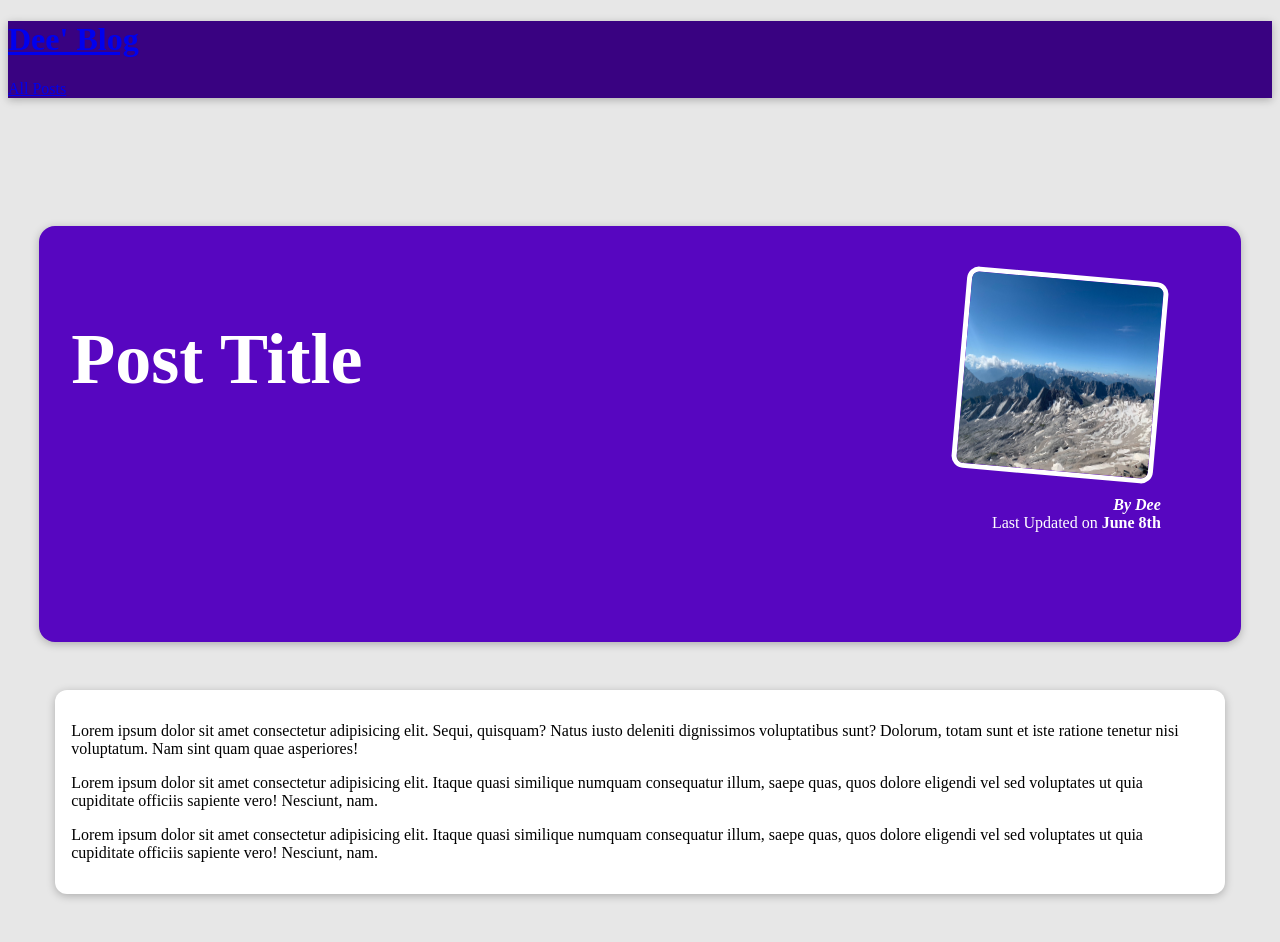
After one commit to rharshitaaa21/verses-n-verve, a Django app: page /posts/1/ in a window 1280 px wide. The commit adds this page. Run offline with Django 4.2, Linux system fonts and the light colour scheme.

Commit message:
updated post details

```diff
--- /dev/null
+++ b/blog/static/blog/post-detail.css
@@ -0,0 +1,62 @@
+body {
+    background-color: #e7e7e7;
+  }
+
+  #main-navigation {
+    background-color: #390281;
+    box-shadow: 0 2px 8px rgba(0, 0, 0, 0.25);
+  }
+
+  #summary {
+    margin: 8rem auto 3rem auto;
+    padding: 2rem;
+    width: 90%;
+    max-width: 90rem;
+    border-radius: 16px;
+    background-color: #5706c0;
+    position: relative;
+    box-shadow: 0 2px 8px rgba(0, 0, 0, 0.25);
+    height: 22rem;
+  }
+
+  #summary h2 {
+    color: white;
+    font-size: 4.5rem;
+  }
+
+  #summary article {
+    position: absolute;
+    top: 2rem;
+    right: 3rem;
+    padding: 1rem 2rem;
+    border-radius: 12px;
+    text-align: right;
+    color: white;
+  }
+
+  #summary article img {
+    width: 12rem;
+    height: 12rem;
+    border-radius: 12px;
+    transform: rotateZ(5deg);
+    border: 5px solid white;
+    margin-bottom: 1rem;
+  }
+
+  #summary address {
+    font-weight: bold;
+  }
+
+  #summary time {
+    font-weight: bold;
+  }
+
+  main {
+    width: 90%;
+    max-width: 90rem;
+    margin: 3rem auto;
+    background-color: white;
+    padding: 1rem;
+    border-radius: 12px;
+    box-shadow: 0 2px 8px rgba(0, 0, 0, 0.25);
+  }
--- a/blog/templates/blog/includes/post.html
+++ b/blog/templates/blog/includes/post.html
@@ -1,8 +1,8 @@
 {% load static %}
 
 <li>
-    <article class="post">
-        <a href="">
+  <article class="post">
+    <a href="{% url 'post-detail-page' "the-mountains" %}">
           <img src="{% static "blog/images/mountains.jpg" %}" alt="Mountain Hiking"/>
           <div class="post__content">
             <h3>Mountain Hiking</h3>
--- a/blog/templates/blog/index.html
+++ b/blog/templates/blog/index.html
@@ -24,7 +24,9 @@ My Blog
   <h2>My Latest Thoughts</h2>
 
   <ul>
+    {% for post in posts %}
     {% include "blog/includes/post.html"%}
+    {% endfor %}
   </ul>
 </section>
 
--- /dev/null
+++ b/blog/templates/blog/post-detail.html
@@ -0,0 +1,41 @@
+{% extends 'base.html' %}
+{% load static %}
+ {% block title %}
+ This Post Title
+  {% endblock %}
+  {% block css_files %}
+
+
+<link rel="stylesheet" href=" {% static 'blog/post-detail.css' %} "/>
+
+{% endblock %}
+ {% block content %}
+<section id="summary">
+  <h2>Post Title</h2>
+  <article>
+    <img src=" {% static 'blog/images/mountains.jpg' %} " alt="Post Title" />
+    <address>By Dee</address>
+    <div>Last Updated on <time> June 8th </time></div>
+  </article>
+</section>
+
+<main>
+  <p>
+    Lorem ipsum dolor sit amet consectetur adipisicing elit. Sequi, quisquam?
+    Natus iusto deleniti dignissimos voluptatibus sunt? Dolorum, totam sunt et
+    iste ratione tenetur nisi voluptatum. Nam sint quam quae asperiores!
+  </p>
+
+  <p>
+    Lorem ipsum dolor sit amet consectetur adipisicing elit. Itaque quasi
+    similique numquam consequatur illum, saepe quas, quos dolore eligendi vel
+    sed voluptates ut quia cupiditate officiis sapiente vero! Nesciunt, nam.
+  </p>
+  <p>
+    Lorem ipsum dolor sit amet consectetur adipisicing elit. Itaque quasi
+    similique numquam consequatur illum, saepe quas, quos dolore eligendi vel
+    sed voluptates ut quia cupiditate officiis sapiente vero! Nesciunt, nam.
+  </p>
+</main>
+
+{% endblock %}
--- a/blog/urls.py
+++ b/blog/urls.py
@@ -5,5 +5,5 @@ from . import views
 urlpatterns = [
     path("",views.starting_page,name="starting-page"),
     path("posts/", views.posts, name="posts-page"),
-    path("posts/<slug:slug>", views.post_detail, name="post-detail-page")
+    path('posts/<slug:slug>/', views.post_detail, name='post-detail-page')
 ]
--- a/blog/views.py
+++ b/blog/views.py
@@ -1,16 +1,88 @@
 from django.shortcuts import render
+from datetime import date
 
-# Create your views here.
 
-# def index(request):
-#     pass
+
+all_posts = [
+    {
+        "slug": "hike-in-the-mountains",
+        "image": "mountains.jpg",
+        "author": "Maximilian",
+        "date": date(2021, 7, 21),
+        "title": "Mountain Hiking",
+        "excerpt": "There's nothing like the views you get when hiking in the mountains! And I wasn't even prepared for what happened whilst I was enjoying the view!",
+        "content": """
+          Lorem ipsum dolor sit amet consectetur adipisicing elit. Officiis nobis
+          aperiam est praesentium, quos iste consequuntur omnis exercitationem quam
+          velit labore vero culpa ad mollitia? Quis architecto ipsam nemo. Odio.
+
+          Lorem ipsum dolor sit amet consectetur adipisicing elit. Officiis nobis
+          aperiam est praesentium, quos iste consequuntur omnis exercitationem quam
+          velit labore vero culpa ad mollitia? Quis architecto ipsam nemo. Odio.
+
+          Lorem ipsum dolor sit amet consectetur adipisicing elit. Officiis nobis
+          aperiam est praesentium, quos iste consequuntur omnis exercitationem quam
+          velit labore vero culpa ad mollitia? Quis architecto ipsam nemo. Odio.
+        """
+    },
+    {
+        "slug": "programming-is-fun",
+        "image": "coding.jpg",
+        "author": "Maximilian",
+        "date": date(2022, 3, 10),
+        "title": "Programming Is Great!",
+        "excerpt": "Did you ever spend hours searching that one error in your code? Yep - that's what happened to me yesterday...",
+        "content": """
+          Lorem ipsum dolor sit amet consectetur adipisicing elit. Officiis nobis
+          aperiam est praesentium, quos iste consequuntur omnis exercitationem quam
+          velit labore vero culpa ad mollitia? Quis architecto ipsam nemo. Odio.
+
+          Lorem ipsum dolor sit amet consectetur adipisicing elit. Officiis nobis
+          aperiam est praesentium, quos iste consequuntur omnis exercitationem quam
+          velit labore vero culpa ad mollitia? Quis architecto ipsam nemo. Odio.
+
+          Lorem ipsum dolor sit amet consectetur adipisicing elit. Officiis nobis
+          aperiam est praesentium, quos iste consequuntur omnis exercitationem quam
+          velit labore vero culpa ad mollitia? Quis architecto ipsam nemo. Odio.
+        """
+    },
+    {
+        "slug": "into-the-woods",
+        "image": "woods.jpg",
+        "author": "Maximilian",
+        "date": date(2020, 8, 5),
+        "title": "Nature At Its Best",
+        "excerpt": "Nature is amazing! The amount of inspiration I get when walking in nature is incredible!",
+        "content": """
+          Lorem ipsum dolor sit amet consectetur adipisicing elit. Officiis nobis
+          aperiam est praesentium, quos iste consequuntur omnis exercitationem quam
+          velit labore vero culpa ad mollitia? Quis architecto ipsam nemo. Odio.
+
+          Lorem ipsum dolor sit amet consectetur adipisicing elit. Officiis nobis
+          aperiam est praesentium, quos iste consequuntur omnis exercitationem quam
+          velit labore vero culpa ad mollitia? Quis architecto ipsam nemo. Odio.
+
+          Lorem ipsum dolor sit amet consectetur adipisicing elit. Officiis nobis
+          aperiam est praesentium, quos iste consequuntur omnis exercitationem quam
+          velit labore vero culpa ad mollitia? Quis architecto ipsam nemo. Odio.
+        """
+    }
+]
+
+def get_date(post):
+    return post['date']
+
 def starting_page(request):
-    return render(request, "blog/index.html")
+    sorted_posts = sorted(  all_posts,key = get_date)
+    latest_posts = sorted_posts[-3:]
+    return render(request, "blog/index.html", {
+        "posts": latest_posts
+    })
 
 
 def posts(request):
     return render(request, "blog/all-posts.html")
 
 
-def post_detail(request):
-    pass
+def post_detail(request, slug):
+    return render( request, "blog/post-detail.html")
--- a/templates/base.html
+++ b/templates/base.html
@@ -10,12 +10,14 @@
     {% block css_files %}{% endblock %}
 </head>
 <body>
+
     <header id="main-navigation">
-    <h1><a href="">Dee' Blog</a></h1>
+    <h1><a href="{% url 'starting-page' %}">Dee' Blog</a></h1>
     <nav>
-      <a href="">All Posts</a>
+      <a href="{% url "posts-page"%} ">All Posts</a>
     </nav>
   </header>
+
     {% block content %}
 
     {% endblock %}
```
